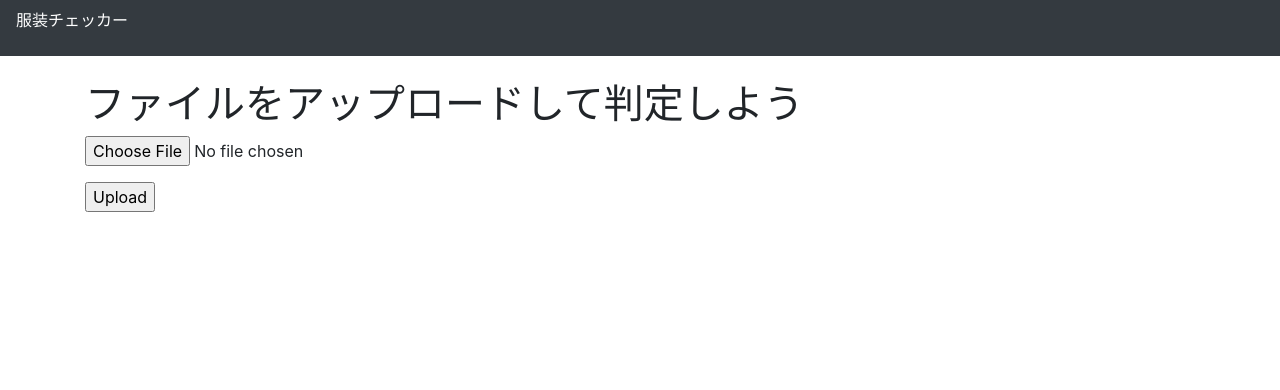
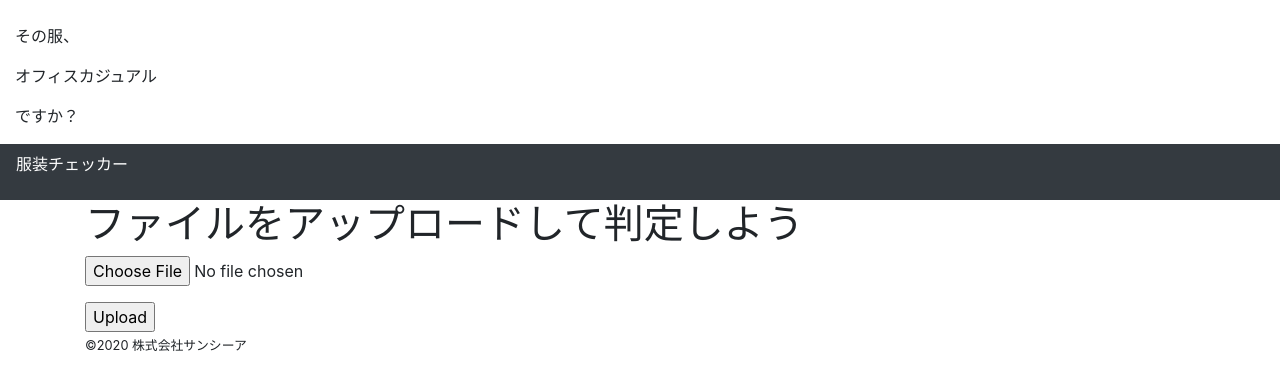
Before and after one commit to aki-takano08/FormalChecker, a Flask app: page / in a window 1280 px wide. Shown: the top 390 px of the page. Run offline with Flask 2, Linux system fonts and the light colour scheme; some libraries are stand-ins or nearby versions.

Commit message:
FC_200503_cssの編集
htmlとcssの編集

```diff
--- a/templates/layout.html
+++ b/templates/layout.html
@@ -1,20 +1,42 @@
 <!doctype html>
-    <html>
+    <html lang="ja">
         <head>
             <meta charset="UTF-8">
-            <title>
-                ファイルをアップロードして判定しよう
-            </title>
-            <link rel='stylesheet' href='https://maxcdn.bootstrapcdn.com/bootstrap/4.0.0/css/bootstrap.min.css'>
-            <style type="text/css">body {padding-top: 80px;} .rogo {color: #fff;}</style>
+            <meta name="viewport" content="width=device-width, initial-scale=1, shrink-to-fit=no">
+            <title>正装度チェッカー</title>
+            <link rel="stylesheet" href="https://maxcdn.bootstrapcdn.com/bootstrap/4.0.0/css/bootstrap.min.css">
+            <style>.rogo {color: #fff;}</style>
         </head>
         <body>
-            <nav class='navbar navbar-expand-md navbar-dark bg-dark fixed-top'>
-                <p class='rogo'>服装チェッカー</p>
+            <!-- header -->
+            <header>
+                <div>
+                    <img src="" alt="">
+                    <div class="col-sm-6 header-text">
+                        <p>その服、</p>
+                        <p>オフィスカジュアル</p>
+                        <p>ですか？</p>
+                    </div>
+                </div>
+            </header>
+            <!-- //header -->
+
+            <nav class="navbar navbar-expand-md navbar-dark bg-dark">
+                <p class="rogo">服装チェッカー</p>
             </nav>
-            <div class='container'>
+
+            <main class="container">
                 {% block content %}
                 {% endblock %}
-            </div>
+            </main>
+
+            <!-- footer -->
+            <footer>
+                <div class="container">
+                    <small>&copy;2020&nbsp;株式会社サンシーア</small>
+                </div>
+            </footer>
+            <!-- //footer -->
+
         </body>
     </html>
```
Also changed, not shown: templates/css/style.css (renamed from templates/css/index.css).
